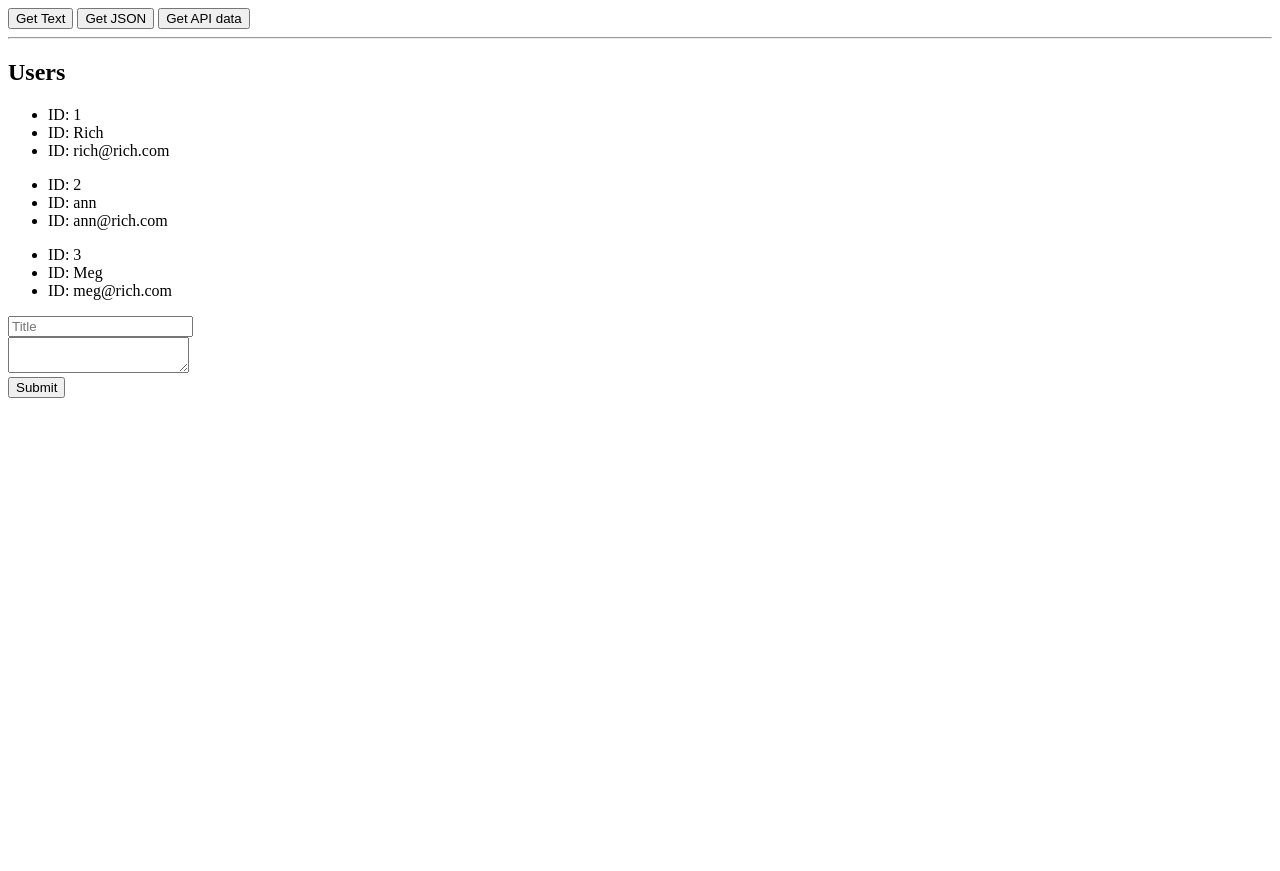
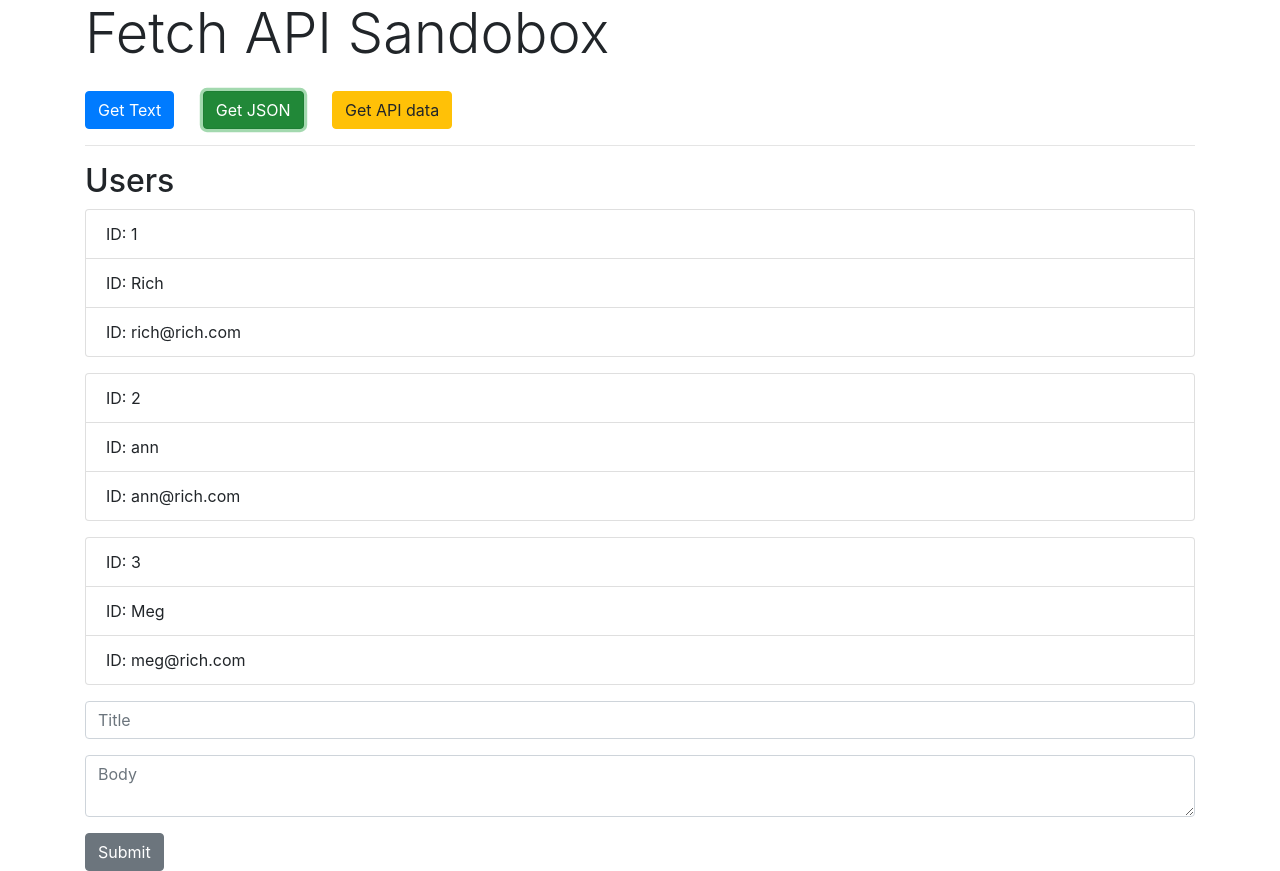
Before and after one commit to Filip-Zafran/AJAX-Fetch-excercises-, a plain HTML site: page Fetch API course/index.html in a window 1280 px wide. Both pictures are taken after a click on the button "Get JSON". Before the commit the page ends 800 px from the top, so only its background shows below. Drawn offline with nearby package versions, Linux system fonts and the light colour scheme.

Commit message:
Sandbox done

```diff
--- a/Fetch API course/index.html
+++ b/Fetch API course/index.html
@@ -1,38 +1,46 @@
+<!-- https://www.youtube.com/watch?v=Oive66jrwBs&t=7s -->
+
 <!DOCTYPE html>
 <html lang="en">
 
 <head>
-    <meta charset="UTF-8">
-    <meta name="viewport" content="width=device-width, initial-scale=1.0">
+    <meta charset="UTF-8" />
+    <meta name="viewport" content="width=device-width, initial-scale=1.0" />
     <title>Fetch API Sandbox</title>
+
+    <link rel="stylesheet" href="https://stackpath.bootstrapcdn.com/bootstrap/4.4.1/css/bootstrap.min.css"
+        integrity="sha384-Vkoo8x4CGsO3+Hhxv8T/Q5PaXtkKtu6ug5TOeNV6gBiFeWPGFN9MuhOf23Q9Ifjh" crossorigin="anonymous">
+
 </head>
 
 <body>
+    <div class="container">
+        <h1 class="display-4 mb-4"> Fetch API Sandobox </h1>
 
-    <button id="getText">Get Text</button>
-    <button id="getUsers">Get JSON</button>
-    <button id="getPosts">Get API data</button>
-
-    <hr>
-    <div id='output'></div>
+        <div class="d=flex">
+            <button id="getText" class="btn btn-primary mr-4">Get Text</button>
+            <button id="getUsers" class="btn btn-success mr-4">Get JSON</button>
+            <button id="getPosts" class="btn btn-warning mr-4">Get API data</button>
+        </div>
+        <hr />
+        <div id="output"></div>
 
         <form id="addPost">
-        <div>
-            <input type="text" id="title" placeholder="Title">
+            <div class="form-group">
+                <input type="text" id="title" placeholder="Title" class="form-control" />
             </div>
-        <div>
-            <textarea id="body" placeholder="Body"> </textarea>
+            <div class="form-group">
+                <textarea id="body" placeholder="Body" class="form-control"></textarea>
             </div>
-        <input type="submit" value="Submit">
+            <input type="submit" value="Submit" class="btn btn-secondary mr-4" />
         </form>
+    </div>
+    <script>
+        document.getElementById("getText").addEventListener("click", getText);
+        document.getElementById("getUsers").addEventListener("click", getUsers);
+        document.getElementById("getPosts").addEventListener("click", getPosts);
 
-    <script>
-        document.getElementById('getText').addEventListener('click', getText);
-        document.getElementById('getUsers').addEventListener('click', getUsers);
-        document.getElementById('getPosts').addEventListener('click', getPosts);
-
-        document.getElementById('addPost').addEventListener('submit', addPost);
-
+        document.getElementById("addPost").addEventListener("submit", addPost);
 
         function getText() {
             // fetch('sample.txt')
@@ -46,67 +54,76 @@
             //     });
 
             // SAME WITH ARROW
-            fetch('sample.txt')
+            fetch("sample.txt")
                 .then((response) => response.text())
                 .then((data) => {
-                    document.getElementById('output').innerHTML = data;
+                    document.getElementById("output").innerHTML = data;
                 })
 
                 // catch ERRORS!
-                .catch((err) => console.log(err))
+                .catch((err) => console.log(err));
         }
 
-
         function getUsers() {
-
-            fetch('users.json')
+            fetch("users.json")
                 .then((response) => response.json())
                 .then((data) => {
-                    let output = '<h2>Users</h2>';
+                    let output = "<h2>Users</h2>";
                     data.forEach(function (user) {
                         // PAZI!!! ` nije '
                         output += `
-                        <ul>
-<li> ID: ${user.id} </li>
-<li> ID: ${user.name} </li>
-<li> ID: ${user.email} </li>
+                              <ul class="list-group mb-3">
+      <li class="list-group-item"> ID: ${user.id} </li>
+      <li class="list-group-item"> ID: ${user.name} </li>
+      <li class="list-group-item"> ID: ${user.email} </li>
                               </ul>
                               `;
-                    })
-                    document.getElementById('output').innerHTML = output
-                })
-
+                    });
+                    document.getElementById("output").innerHTML = output;
+                });
         }
 
         function getPosts() {
-
-            fetch('https://jsonplaceholder.typicode.com/posts')
+            fetch("https://jsonplaceholder.typicode.com/posts")
                 .then((response) => response.json())
                 .then((data) => {
-                    let output = '<h2>Posts</h2>';
+                    let output = '<h2 class="mb-4">Posts</h2>';
                     data.forEach(function (post) {
                         // PAZI!!! ` nije '
                         output += `
-                 <div>
+                       <div class="card-card-body mb-3">
       <h3> ${post.title} </h3>
       <p>${post.body} </p>
                        </div>
                               `;
-                    })
-                    document.getElementById('output').innerHTML = output
-                })
-
+                    });
+                    document.getElementById("output").innerHTML = output;
+                });
         }
 
-
-        // 21.45 sec STAO
         function addPost(e) {
+            // this stops it for submiting the Form to a file
             e.preventDefault();
 
+            let title = document.getElementById("title").value;
+            let body = document.getElementById("body").value;
 
+            fetch("https://jsonplaceholder.typicode.com/posts", {
+                    method: "POST",
+                    headers: {
+                        Accept: "application/json, text/plan, */*",
+                        "Content-type": "aplication/json",
+                    },
+
+                    body: JSON.stringify({
+                        title: title,
+                        body: body
+                    }),
+                })
+                .then((response) => response.json())
+                .then((data) => console.log(data));
         }
     </script>
-
 </body>
 
 </html>
```
Lines whose indentation alone changed are shown as unchanged.
